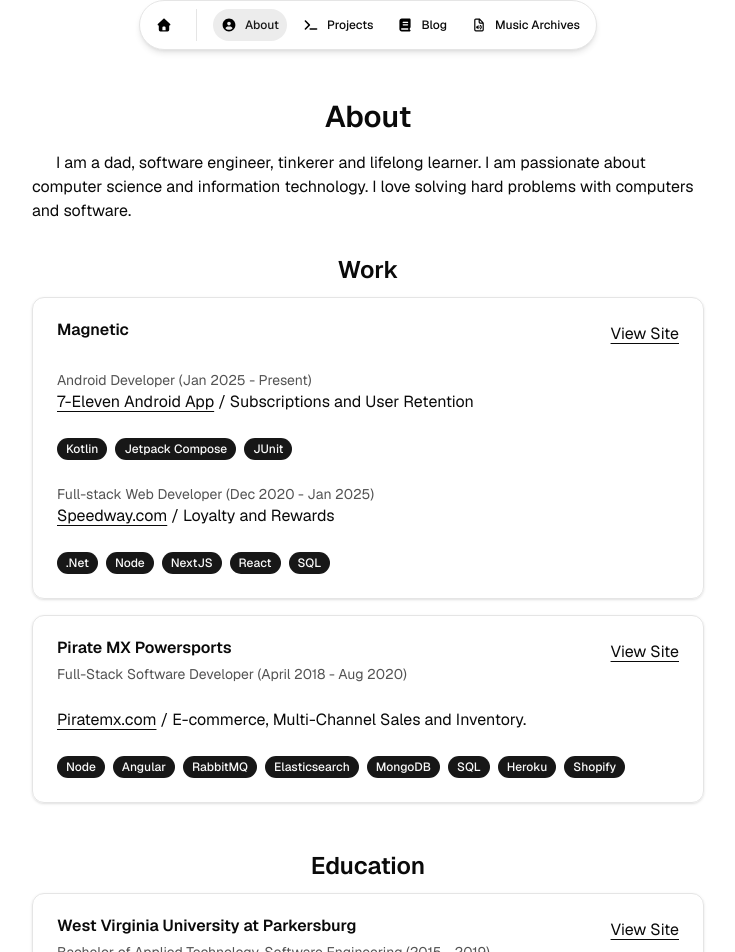
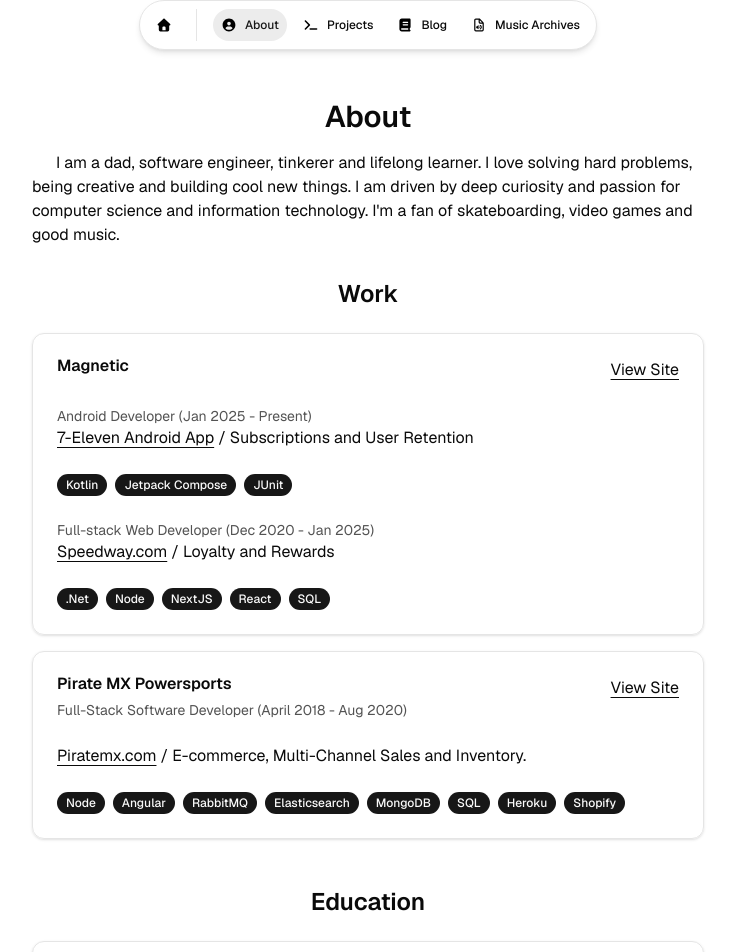
Before and after one commit to ividrine/website, a Next.js app: page /about in a window 1280 px wide. Shown: the part 16-968 px from the top of the page, without its empty margins (272-1007 px from the left). Built offline with nearby package versions, Linux system fonts and the light colour scheme.

Commit message:
update page copy

```diff
--- a/app/about/page.tsx
+++ b/app/about/page.tsx
@@ -17,15 +17,17 @@
         <div>
           <h1 className="text-center">About</h1>
           <p className="indent-6">
-            I am a dad, software engineer, tinkerer and lifelong learner. I am
-            passionate about computer science and information technology. I love
-            solving hard problems with computers and software.
+            I am a dad, software engineer, tinkerer and lifelong learner. I love
+            solving hard problems, being creative and building cool new things.
+            I am driven by deep curiosity and passion for computer science and
+            information technology. I&apos;m a fan of skateboarding, video games
+            and good music.
           </p>
         </div>
 
         <div className="mb-12 mt-8">
           <h2 className="text-center">Work</h2>
-          <div className="flex flex-col gap-4 mt-2">
+          <div className="flex flex-col gap-4 mt-6">
             <Card>
               <CardHeader>
                 <CardTitle>Magnetic</CardTitle>
@@ -119,7 +121,7 @@
 
         <div>
           <h2 className="text-center">Education</h2>
-          <div>
+          <div className="mt-6">
             <Card>
               <CardHeader>
                 <CardTitle>West Virginia University at Parkersburg</CardTitle>
--- a/app/blog/page.tsx
+++ b/app/blog/page.tsx
@@ -15,7 +15,7 @@
         <h1 className="text-center">Blog</h1>
 
         {posts.length === 0 && (
-          <p className="text-center">No blog posts have been published yet.</p>
+          <p className="text-center">No blog posts yet :/</p>
         )}
 
         {posts.length > 0 && (
--- a/app/projects/page.tsx
+++ b/app/projects/page.tsx
@@ -15,11 +15,10 @@
       <main className="w-full max-w-3xl justify-between py-12 px-12">
         <h1 className="text-center">Projects</h1>
         <p className="indent-6">
-          Two things that I enjoy are learning and building new awesome things.
           Over the past few years I have explored IaC and various IT operations,
           SRE practices, dev/gitops workflows, boilerplate web services, and
-          game development. Here are some of the projects that I have built
-          along the way.
+          even game development. Here are some of the projects I have built and
+          continue to maintain.
         </p>
         <div className="flex flex-col gap-4 mt-4 items-stretch mt-8">
           <div>
```
